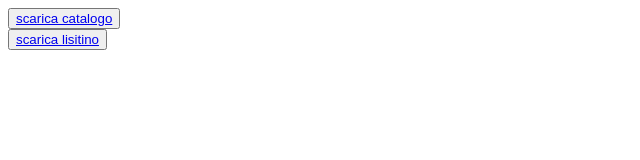
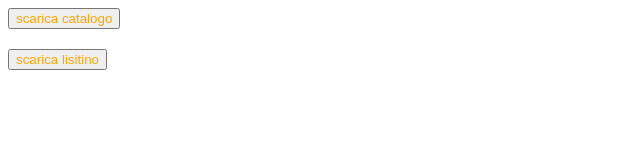
Before and after one commit to Nino-Chimento/catalogo-gioni, a plain HTML site: page index.html in a window 1280 px wide. Shown: the whole page, without its empty margins (0-640 px from the left). Drawn offline with Linux system fonts and the light colour scheme.

Commit message:
add style

```diff
--- a/index.html
+++ b/index.html
@@ -4,10 +4,11 @@
     <meta charset="UTF-8" />
     <meta http-equiv="X-UA-Compatible" content="IE=edge" />
     <meta name="viewport" content="width=device-width, initial-scale=1.0" />
-    <title>Document</title>
+    <title>Document gioni</title>
+    <link rel="stylesheet" href="style.css" />
   </head>
   <body>
-    <div>
+    <div style="margin-bottom: 20px">
       <button>
         <a
           href="catalogo/gioni.pdf"
--- /dev/null
+++ b/style.css
@@ -0,0 +1,8 @@
+a {
+  text-decoration: inherit;
+  color: inherit;
+  cursor: pointer;
+}
+button {
+  color: orange;
+}
```
